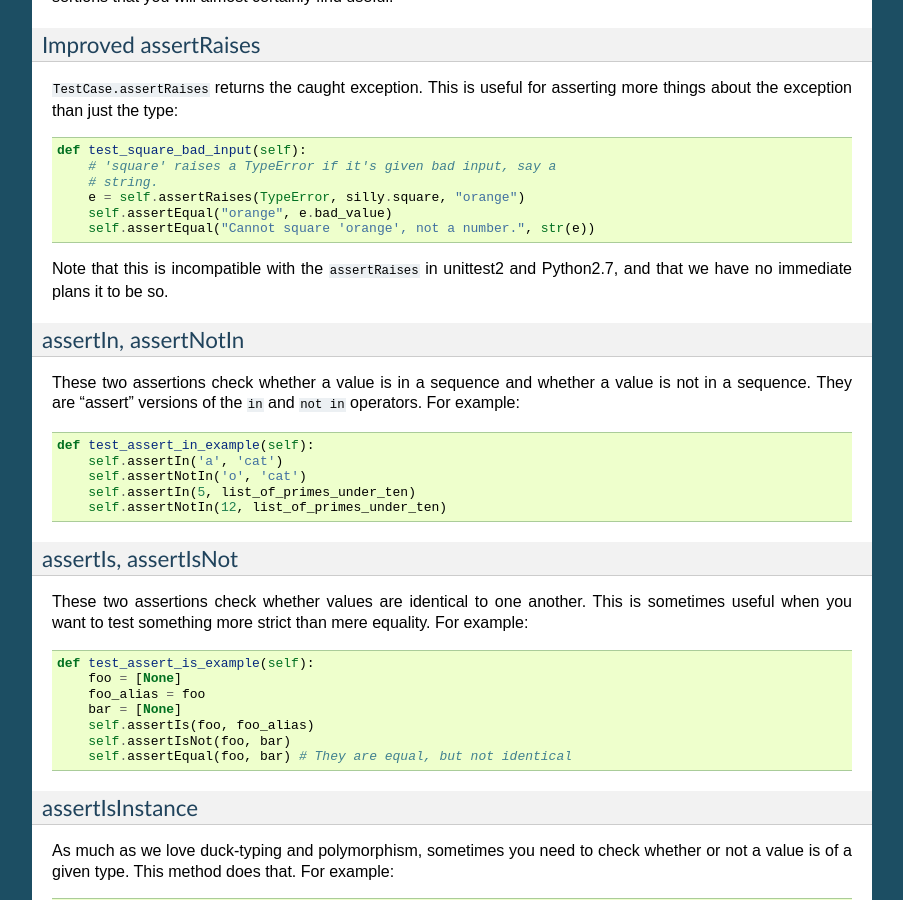
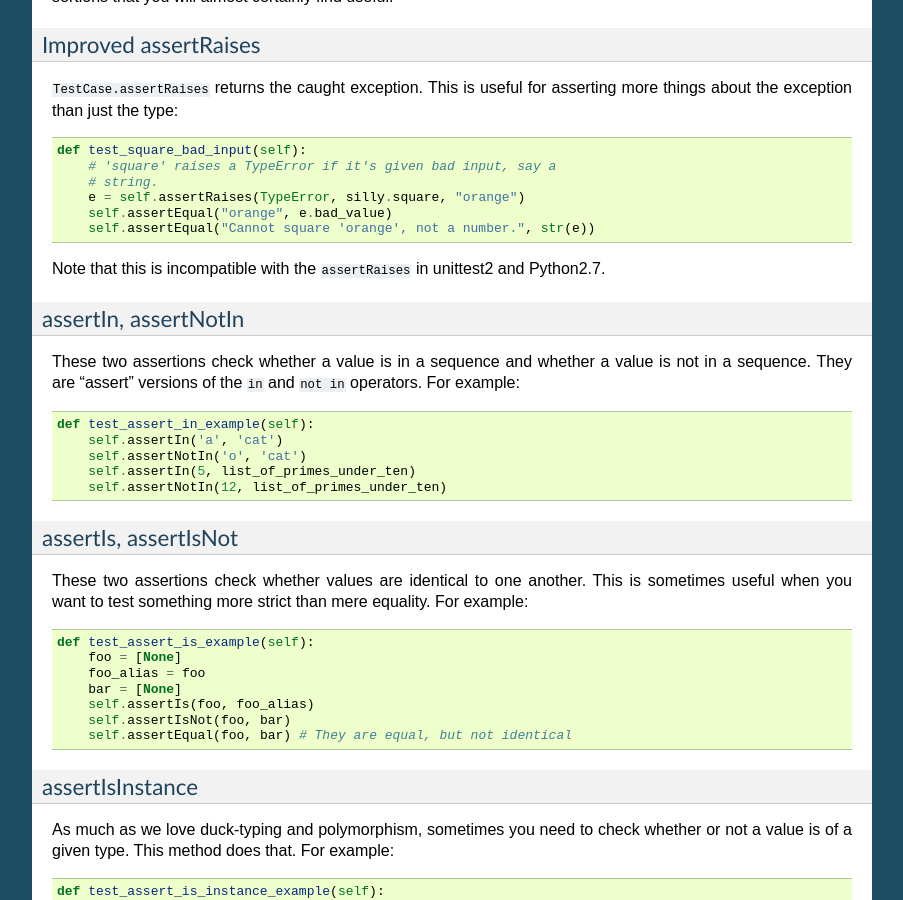
Before and after one commit to testing-cabal/testtools, a Sphinx documentation site: the page built from doc/for-test-authors.rst, in a window 1280 px wide and 900 px high, scrolled down 1655 px. Shown: the whole window, without its empty margins (198-1101 px from the left). Built offline with Sphinx 7.4.7, drawn with Linux system fonts in a browser that asks for light colours.

Commit message:
Remove whack.

```diff
--- a/doc/for-test-authors.rst
+++ b/doc/for-test-authors.rst
@@ -116,7 +116,7 @@ asserting more things about the exception than just the type::
       self.assertEqual("Cannot square 'orange', not a number.", str(e))
 
 Note that this is incompatible with the ``assertRaises`` in unittest2 and
-Python2.7, and that we have no immediate plans it to be so.
+Python2.7.
 
 
 assertIn, assertNotIn
```
